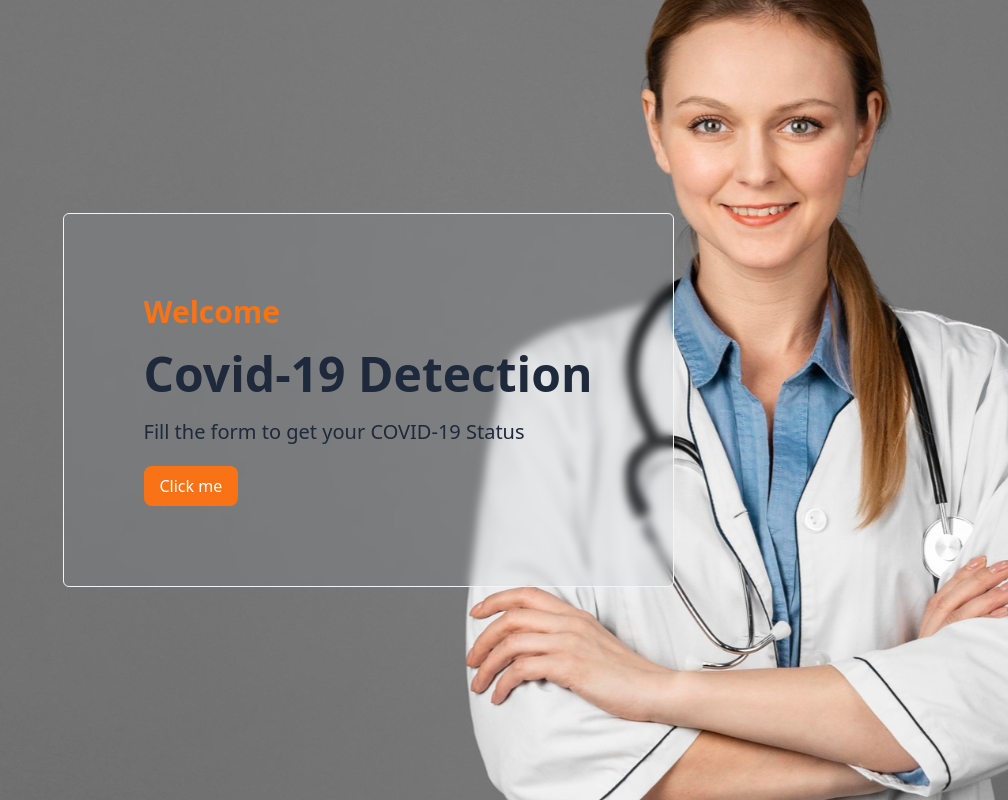
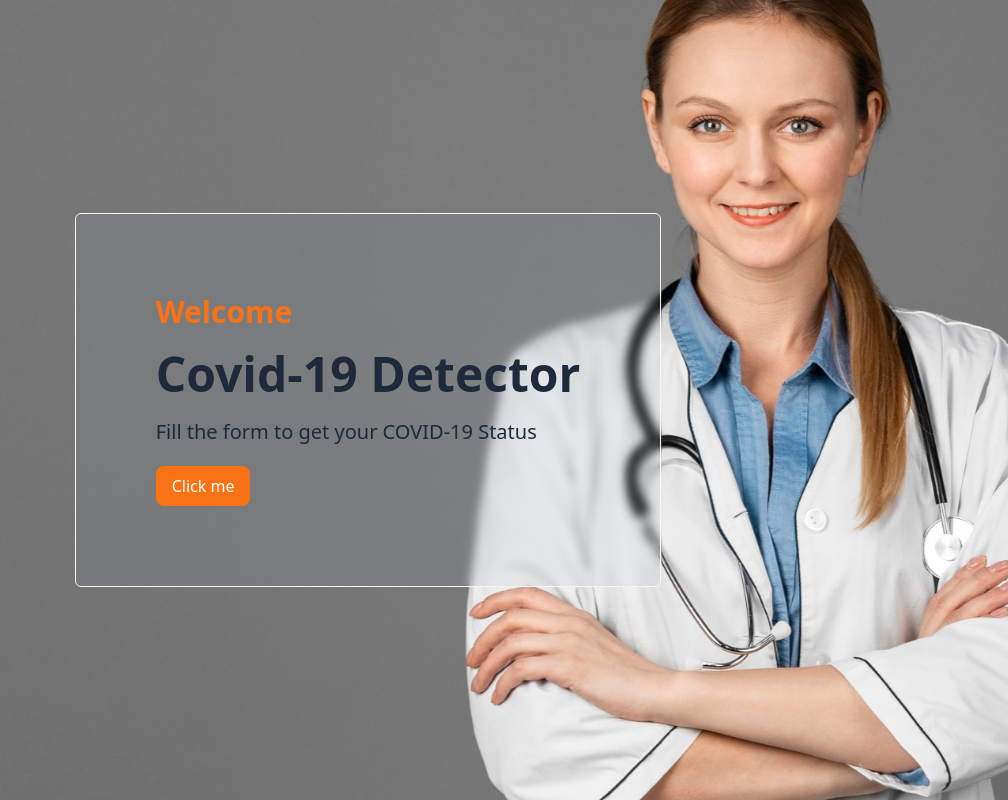
Before and after one commit to Mikhiel39/Covid-19-Detection-Frontend, a React (Vite) app: page / in a window 1280 px wide. Shown: the whole page, without its empty margins (272-1280 px from the left). Built offline with nearby package versions, Linux system fonts and the light colour scheme.

Commit message:
Corrected the main title

```diff
--- a/index.html
+++ b/index.html
@@ -4,7 +4,7 @@
     <meta charset="UTF-8" />
     <link rel="icon" type="image/png" href="./public/download.png" />
     <meta name="viewport" content="width=device-width, initial-scale=1.0" />
-    <title>Covid-19 Detection</title>
+    <title>Covid-19 Detector</title>
   </head>
   <body>
     <div id="root"></div>
--- a/src/pages/Form.tsx
+++ b/src/pages/Form.tsx
@@ -1,4 +1,4 @@
-import hero from "../public/hero.svg"; // Adjust the path as necessary
+import hero from "../public/hero.svg";
 import axios from "axios";
 import { useState, useEffect } from "react";
 import { Link, Navigate } from "react-router-dom";
--- a/src/pages/Home.tsx
+++ b/src/pages/Home.tsx
@@ -19,7 +19,7 @@ function Home() {
               Welcome
             </div>
             <div className="text-slate-800 text-2xl md:text-3xl lg:text-5xl font-bold mb-5">
-              Covid-19 Detection
+              Covid-19 Detector
             </div>
             <div className="text-slate-800 text-base md:text-lg lg:text-xl mb-5">
               Fill the form to get your COVID-19 Status
```
